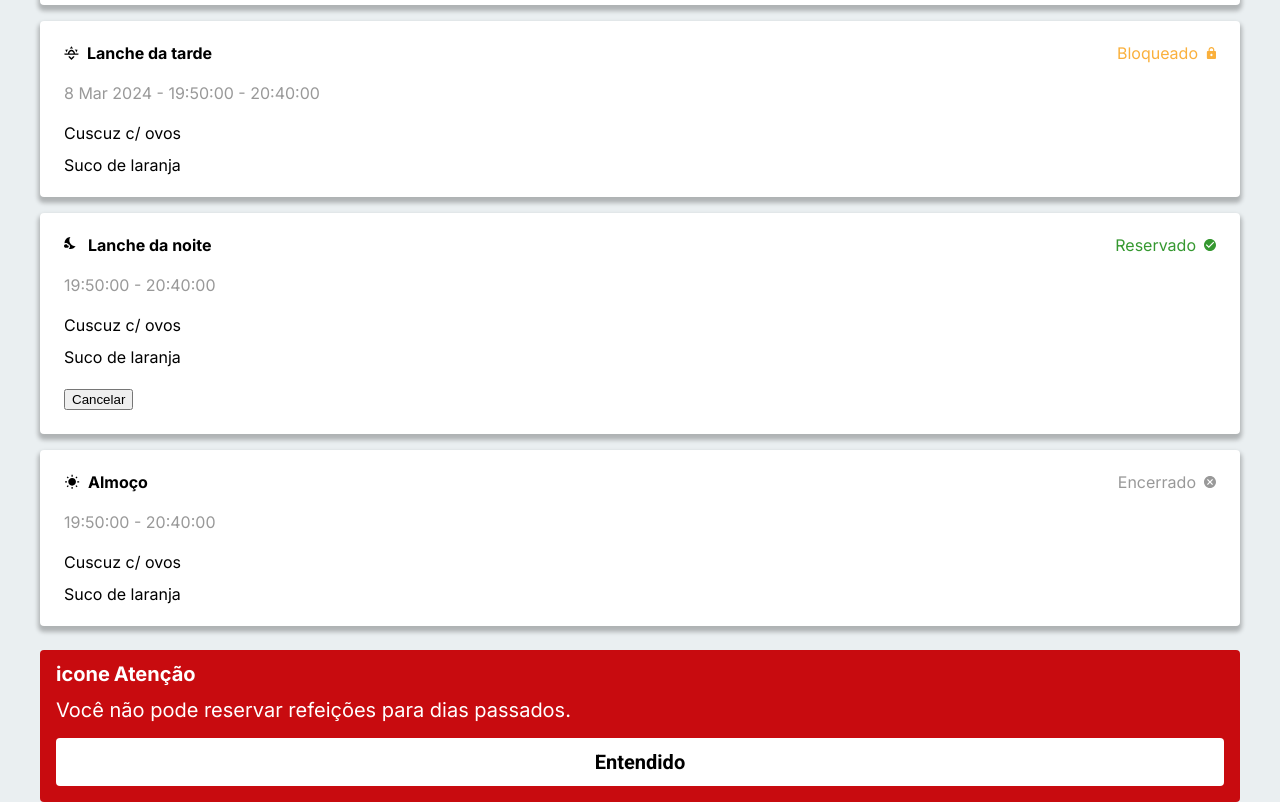
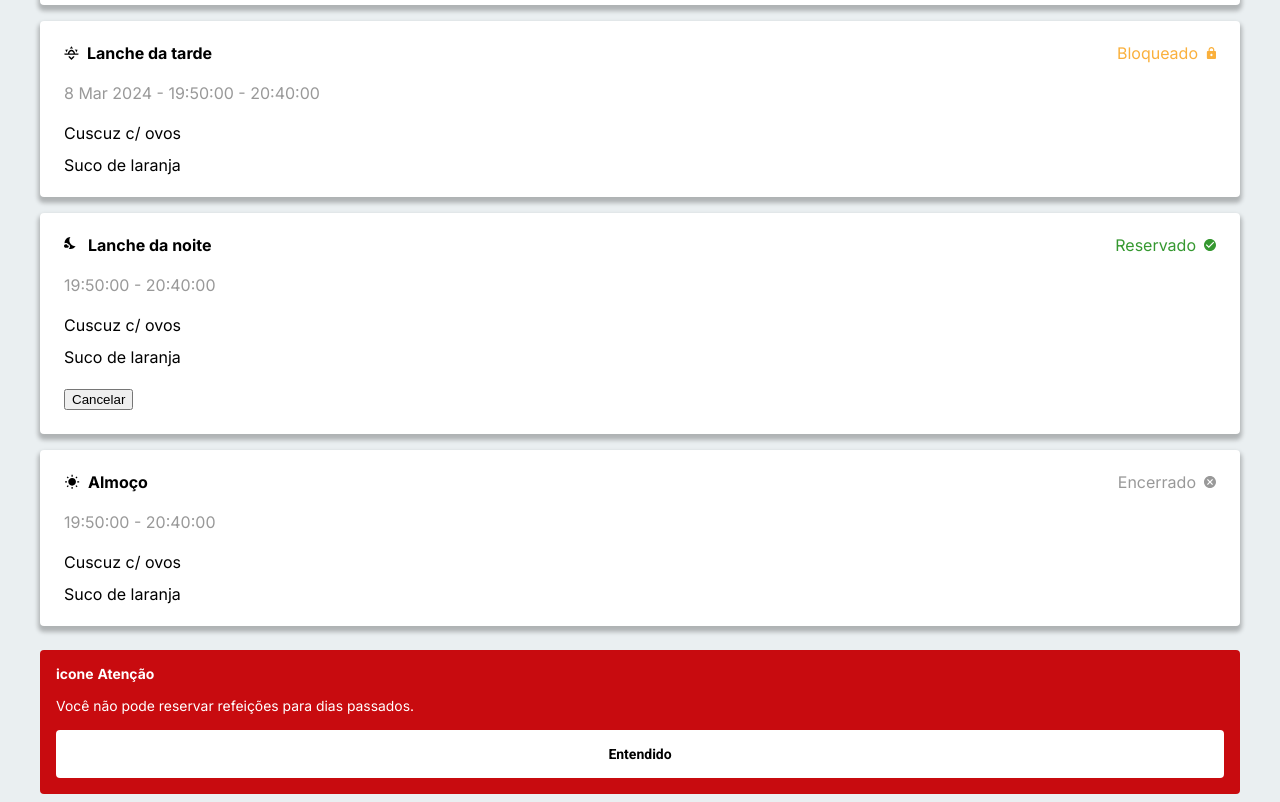
Before and after one commit to LuanF11/SisRef_V2, a Next.js app: page / in a window 1280 px wide. Shown: the part 576-1378 px from the top of the page. Built offline with nearby package versions, Linux system fonts and the light colour scheme.

Commit message:
Adicionado o rem e var no attention

```diff
--- a/src/components/CardAttention/CardAttention.module.css
+++ b/src/components/CardAttention/CardAttention.module.css
@@ -4,18 +4,18 @@
     flex-direction: column;
     align-items: flex-start;
     gap: 1rem;
-    border-radius: 0.25rem;
+    border-radius: .25rem;
     background: var(--vermelho);
-    font-size: 1.25rem;
+    font-size: 0.87rem;
 }
 
 .top {
     display: flex;
     align-items: center;
-    gap: 0.25rem;
+    gap: .25rem;
     color: var(--branco);
     text-align: justify;
-    font-size: 1.25rem;
+    font-size: 0.87rem;
     font-style: normal;
     font-weight: 700;
     line-height: 1rem;
@@ -24,7 +24,7 @@
 .content{
     color: var(--branco);
     text-align: justify;
-    font-size: 1.25rem;
+    font-size: 0.87rem;
     font-style: normal;
     font-weight: 400;
     line-height: normal;
@@ -35,11 +35,12 @@
     padding: 1rem;
     justify-content: center;
     align-items: center;
-    border-radius: 0.25rem;
+    align-self: stretch;
+    border-radius: .25rem;
     background: var(--branco);
-    color: var(--preto);
+    color:var(--preto);
     text-align: justify;
-    font-size: 1.25rem;
+    font-size: 0.87rem;
     font-style: normal;
     font-weight: 700;
     line-height: 1rem;
--- a/src/components/CardButton/CardButton.module.css
+++ b/src/components/CardButton/CardButton.module.css
@@ -9,7 +9,7 @@
     color:#000;
     text-align: justify;
     font-family: Roboto;
-    font-size: 20px;
+    font-size: 14px;
     font-style: normal;
     font-weight: 700;
     line-height: 16px;
```
